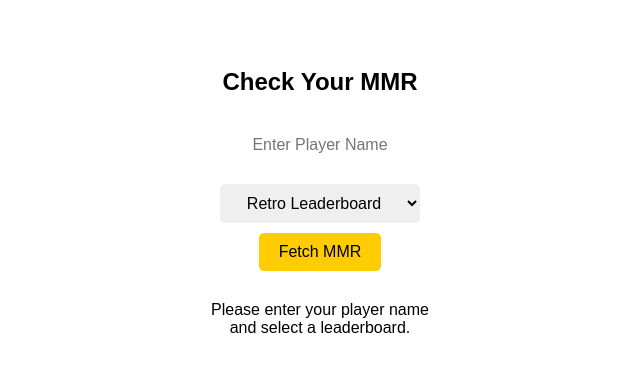
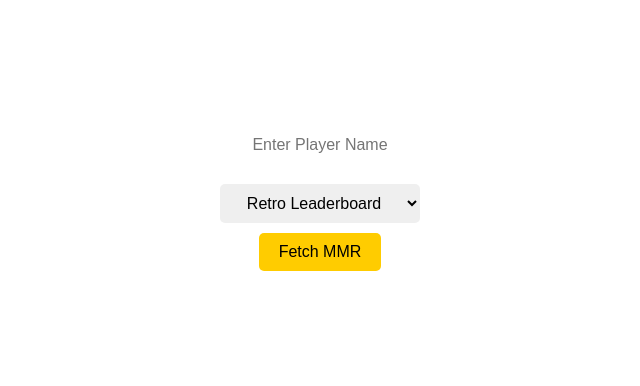
Before and after one commit to GalDen01/rr-overlay, a Flask app: page / in a window 1280 px wide. Shown: the top 386 px of the page, without its empty margins (320-960 px from the left). Run offline with Flask 3, Linux system fonts and the light colour scheme.

Commit message:
still testing

```diff
--- a/static/styles.css
+++ b/static/styles.css
@@ -1,7 +1,7 @@
 body {
     font-family: Arial, sans-serif;
-    background: transparent;
-    color: linear-gradient(to bottom, rgba(43, 2, 246, 0), rgba(17, 1, 101, 0));
+    background: linear-gradient(to bottom, rgba(43, 2, 246, 0), rgba(17, 1, 101, 0));
+    color: white;
     text-align: center;
     padding: 20px;
 }
```
